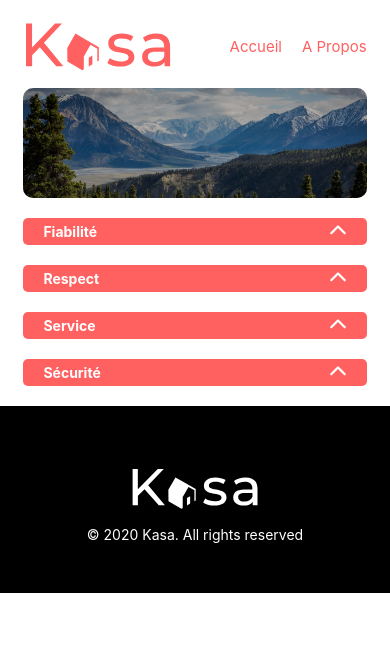
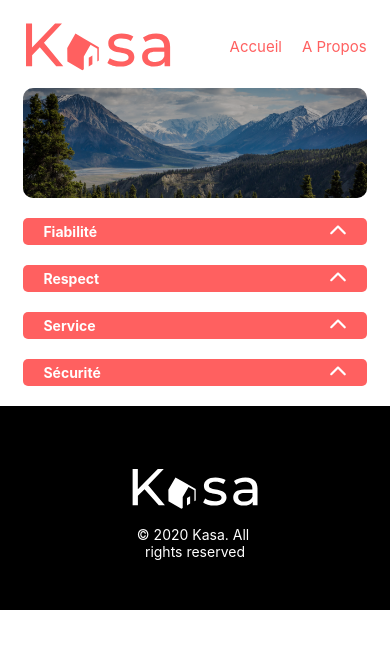
Before and after one commit to BonNicolas/PROJET-8, a React (Create React App) app in the folder kasa/: page /About in a window 390 px wide. Shown: the top 648 px of the page. Built offline with nearby package versions, Linux system fonts and the light colour scheme.

Commit message:
Fix : footer (jsx, scss) & cards (scss)

```diff
--- a/kasa/src/layouts/Footer/_footer.scss
+++ b/kasa/src/layouts/Footer/_footer.scss
@@ -17,10 +17,13 @@
     .main-footer {
 
         &__copyright {
+            display: flex;
+            flex-direction: column;
             margin-top: 5px;
             margin-bottom: 50px;
             font-size: 14px;
             text-align: center;
+            white-space: pre;
 
         }
     }
--- a/kasa/src/layouts/Footer/footer.jsx
+++ b/kasa/src/layouts/Footer/footer.jsx
@@ -4,9 +4,10 @@ function Footer() {
   return (
     <footer className="main-footer">
       <img className="main-logo main-logo--footer" src={logo} alt="Kasa Logo" />
-      <p className="main-footer__copyright">
-        &copy; 2020 Kasa. All rights reserved
-      </p>
+      <div className="main-footer__copyright">
+        <span>&copy; 2020 Kasa. All </span>
+        <span>rights reserved</span>
+      </div>
     </footer>
   )
 }
--- a/kasa/src/styles/index.css
+++ b/kasa/src/styles/index.css
@@ -87,10 +87,13 @@
 
 @media (max-width: 768px) {
   .main-footer__copyright {
+    display: flex;
+    flex-direction: column;
     margin-top: 5px;
     margin-bottom: 50px;
     font-size: 14px;
     text-align: center;
+    white-space: pre;
   }
 }
 .gallery {
@@ -132,6 +135,9 @@
     margin-bottom: 20px;
   }
 }
+.card-content {
+  height: 100%;
+}
 .card-content__image {
   display: flex;
   width: 100%;
@@ -141,12 +147,20 @@
      object-fit: cover;
 }
 .card-content h3 {
+  display: flex;
+  align-items: center;
   padding: 0 5%;
+  height: calc(100% - 280px);
+  box-sizing: border-box;
+  margin: 15px 0;
 }
 
 @media (max-width: 768px) {
   .card-content__image {
     height: 200px;
+  }
+  .card-content h3 {
+    height: auto;
   }
 }
 .collapse {
```
Also changed, not shown: kasa/src/components/Cards/_cards.scss (+13 -0 lines), 1 other file (tests, documents, lock files or other folders).
